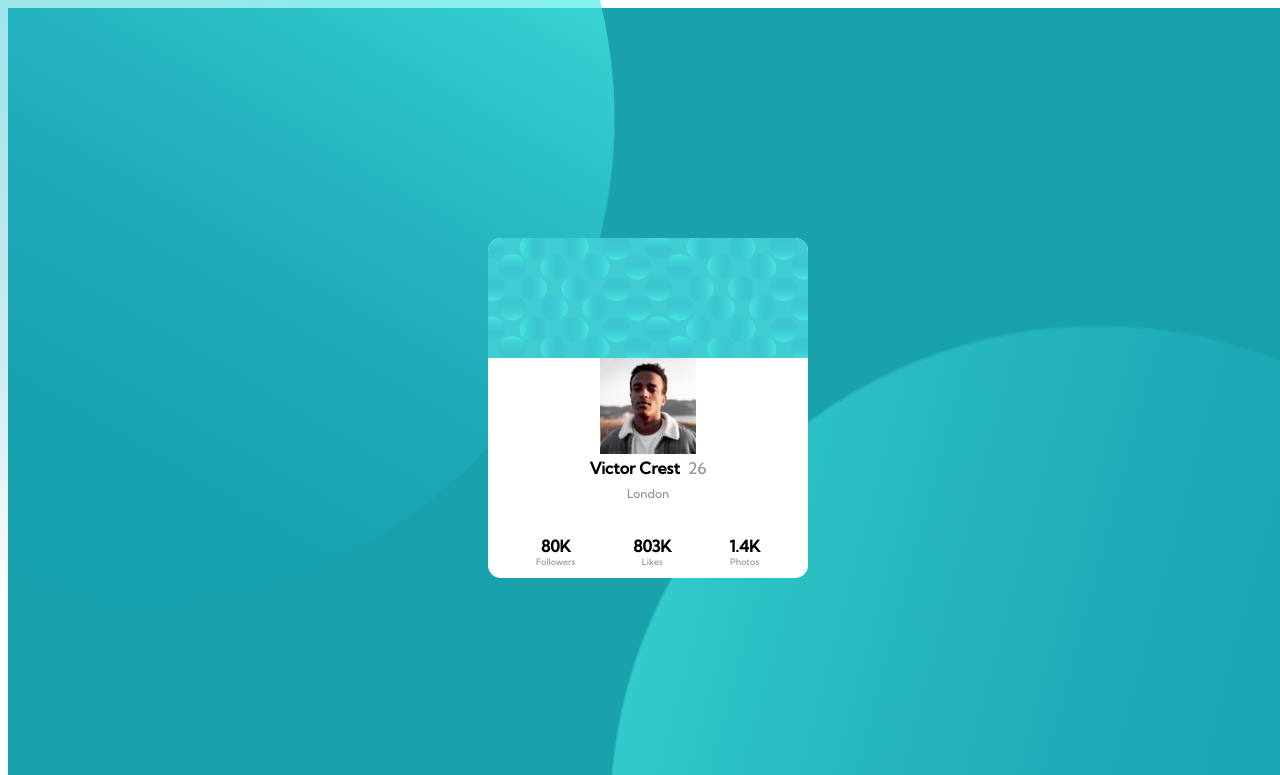
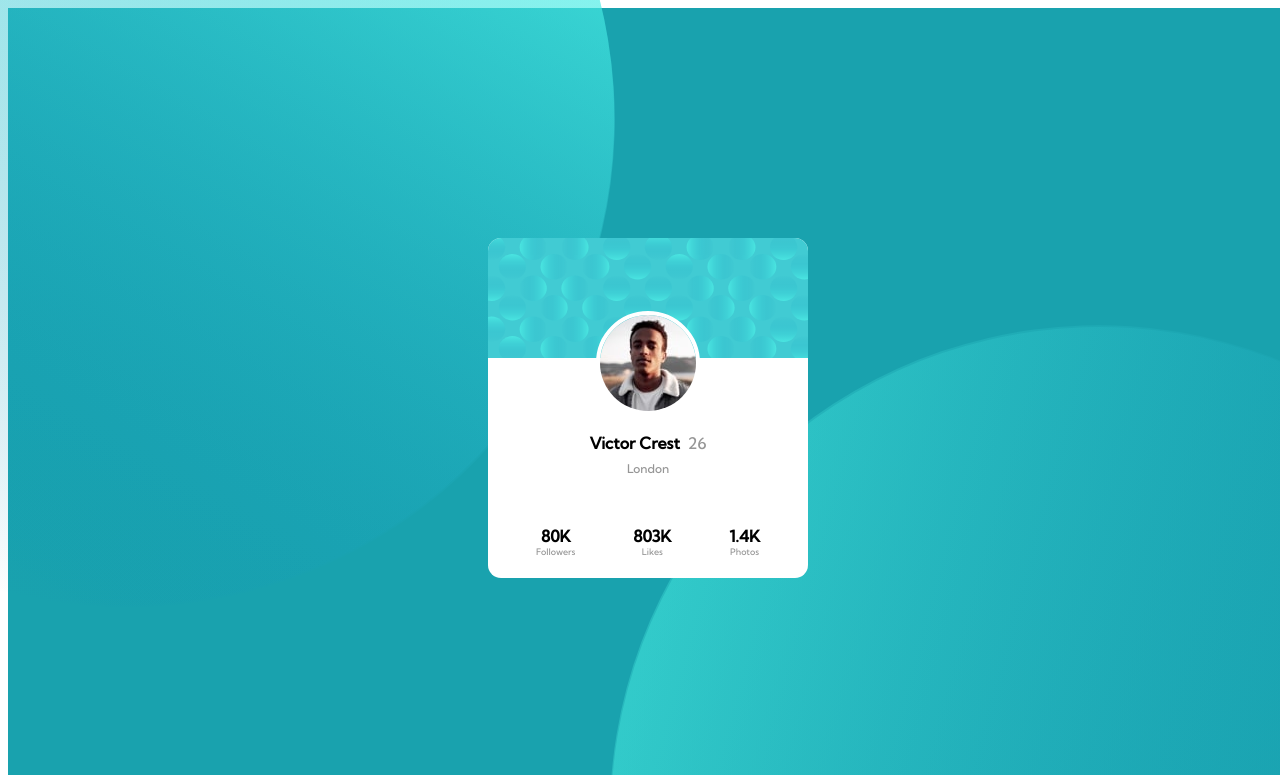
Before and after one commit to manuel040192/profile-card-component-challenge, a plain HTML site: page index.html in a window 1280 px wide. Shown: the top 775 px of the page. Drawn offline with Linux system fonts and the light colour scheme.

Commit message:
Update styles.css

```diff
--- a/styles.css
+++ b/styles.css
@@ -27,15 +27,20 @@ main {
     display: flex;
     justify-content: space-between;
     width: 70%;
-    margin-top: 35px;
+    margin-top: 15px;
 }
 
 .name_age_location, .bold-center {
     text-align: center;
 }
 
+.name_age_location {
+    padding-top: 75px;
+}
+
 .bold-center {
     font-family: 'Kumbh Sans', sans-serif;
+    padding-top: 35px;
 }
 
 .name_age {
@@ -44,9 +49,15 @@ main {
     font-family: 'Kumbh Sans', sans-serif;
 }
 
-.photo {
-    margin-bottom: 10px;
+.photo_1 {
+    height: 96px;
+    width: 96px;
     border-radius: 50%;
+    z-index: 5;
+    transform: translateY(73px);
+    border: 4px solid #ffffff;
+    overflow: hidden;
+    position: absolute;
 }
 
 .age {
```
